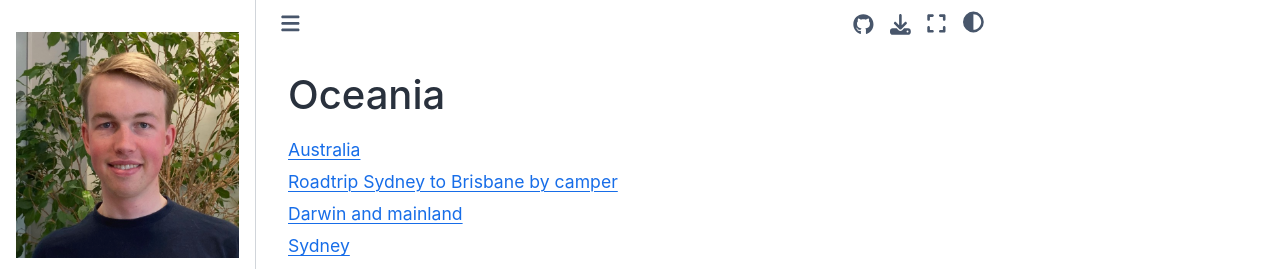
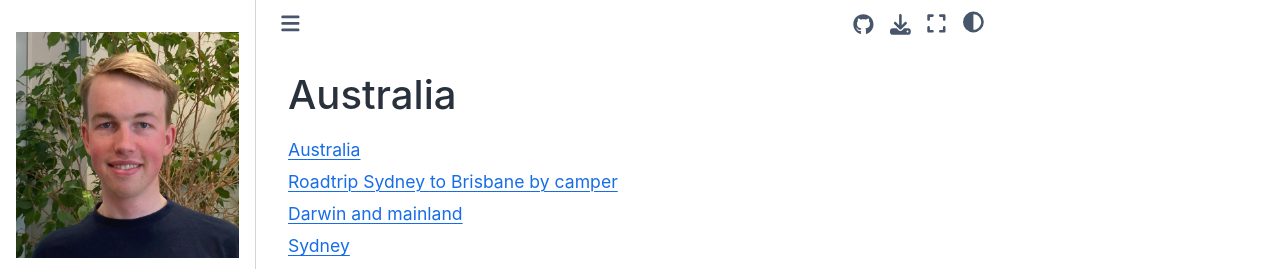
Before and after one commit to navanvliet/navanvliet, a Jupyter Book: the page built from book/Personalinterests/Travel/Oceania/Oceania.md, in a window 1280 px wide. Shown: the top 269 px of the page. Built offline with Jupyter Book 1.0.4 settings and Sphinx 7.4.7 and the Sphinx Book theme 1.1.4, drawn with Linux system fonts in a browser that asks for light colours; pages that are not in the unit, such as notebooks, are missing from menus; comment, search, counter and statistics services are not loaded.

Commit message:
changes australia

````diff
--- a/book/Personalinterests/Travel/Oceania/Oceania.md
+++ b/book/Personalinterests/Travel/Oceania/Oceania.md
@@ -1,4 +1,4 @@
-# Oceania
+# Australia
 
 ```{tableofcontents}
 ```
````
Also changed, not shown: book/Personalinterests/Travel/Oceania/Australia.md (+2 -0 lines).
